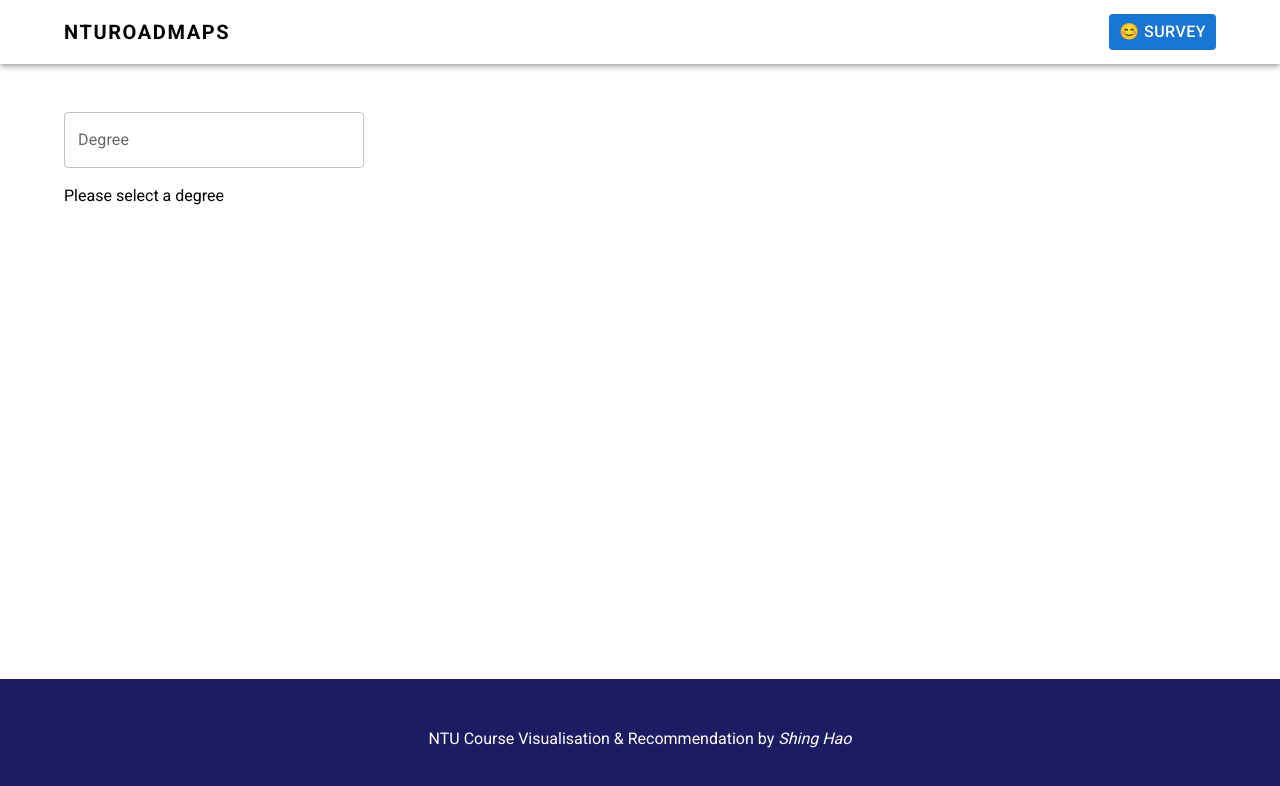
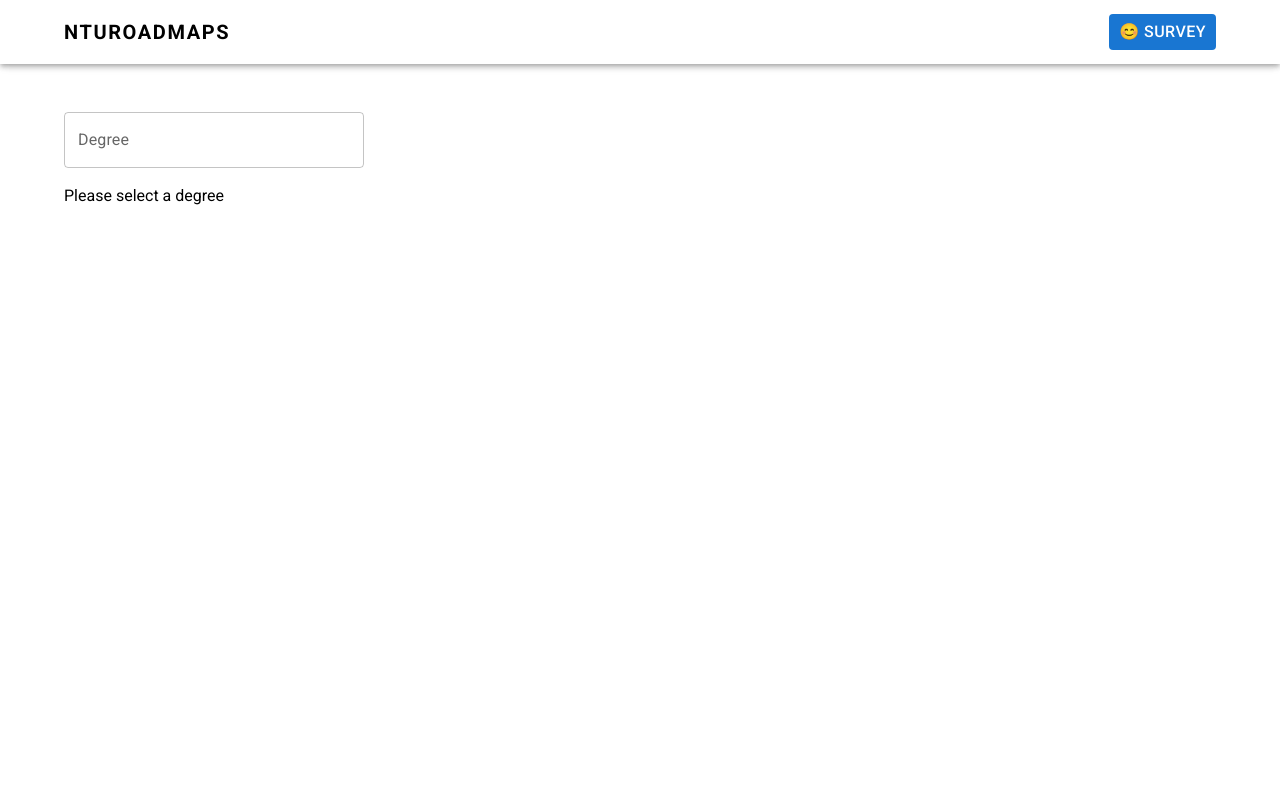
Before and after one commit to shinghao/ntu-roadmaps, a React (Vite) app: page / in a window 1280 px wide. Shown: the top 786 px of the page. Built offline with nearby package versions, Linux system fonts and the light colour scheme.

Commit message:
feat: Remove footer

```diff
--- a/src/App.tsx
+++ b/src/App.tsx
@@ -1,5 +1,4 @@
 import Header from "@components/Header";
-import Footer from "@components/Footer";
 import RoadmapPage from "@pages/roadmapPage";
 import "./App.css";
 import { QueryClientProvider, QueryClient } from "@tanstack/react-query";
@@ -12,7 +11,6 @@ export default function App() {
       <div className="app">
         <Header />
         <RoadmapPage />
-        <Footer />
       </div>
     </QueryClientProvider>
   );
```
